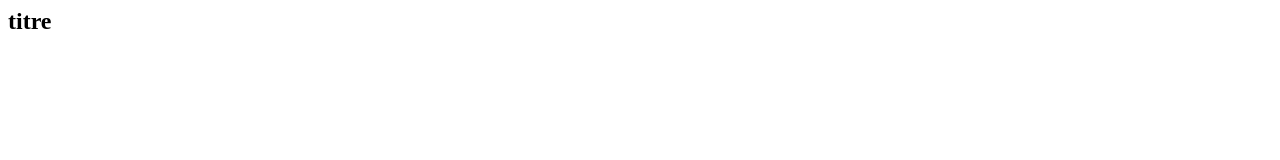
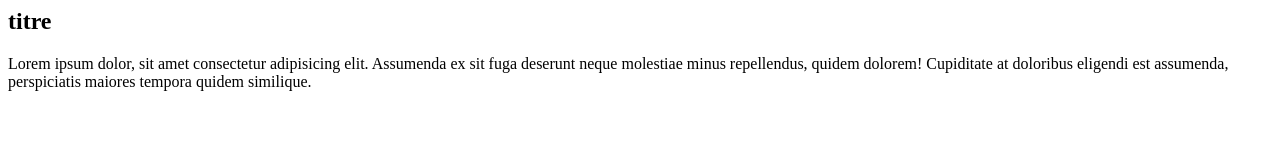
Before and after one commit to RobinCoblentz/ProjetGit-, a plain HTML site: page pages/index.html in a window 1280 px wide. Drawn offline with Linux system fonts and the light colour scheme.

Commit message:
paragraphe index

```diff
--- a/pages/index.html
+++ b/pages/index.html
@@ -1 +1,2 @@
 <h2>titre</h2>
+<p>Lorem ipsum dolor, sit amet consectetur adipisicing elit. Assumenda ex sit fuga deserunt neque molestiae minus repellendus, quidem dolorem! Cupiditate at doloribus eligendi est assumenda, perspiciatis maiores tempora quidem similique.</p>
```
